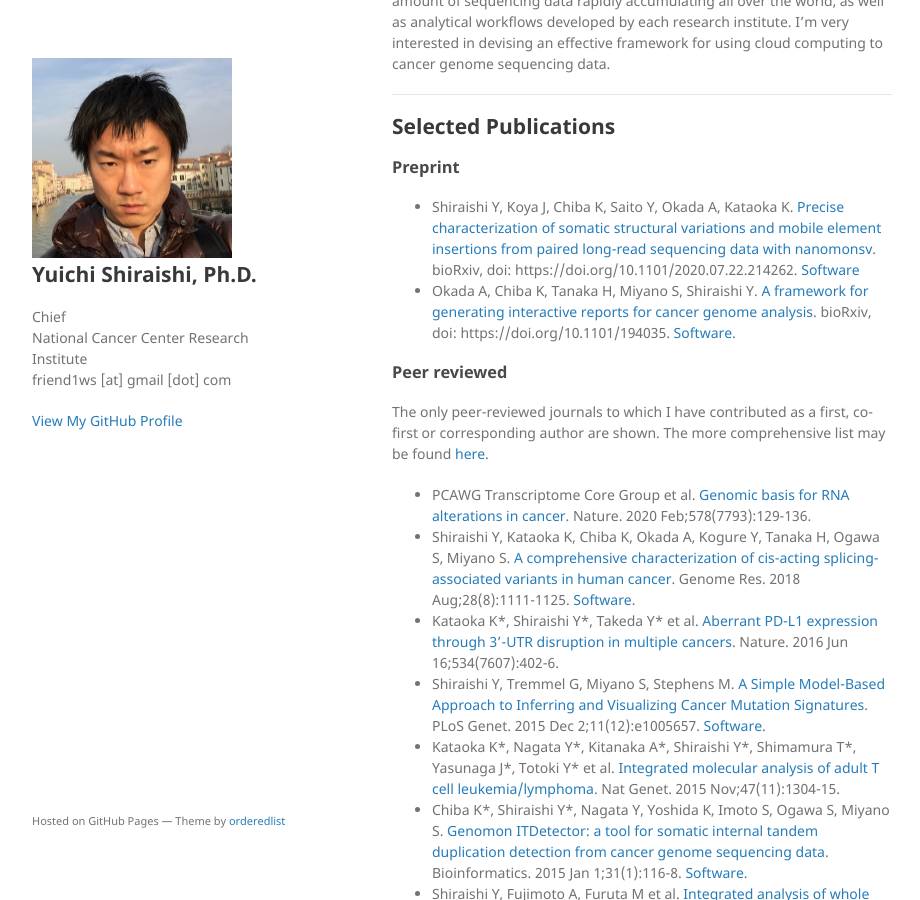
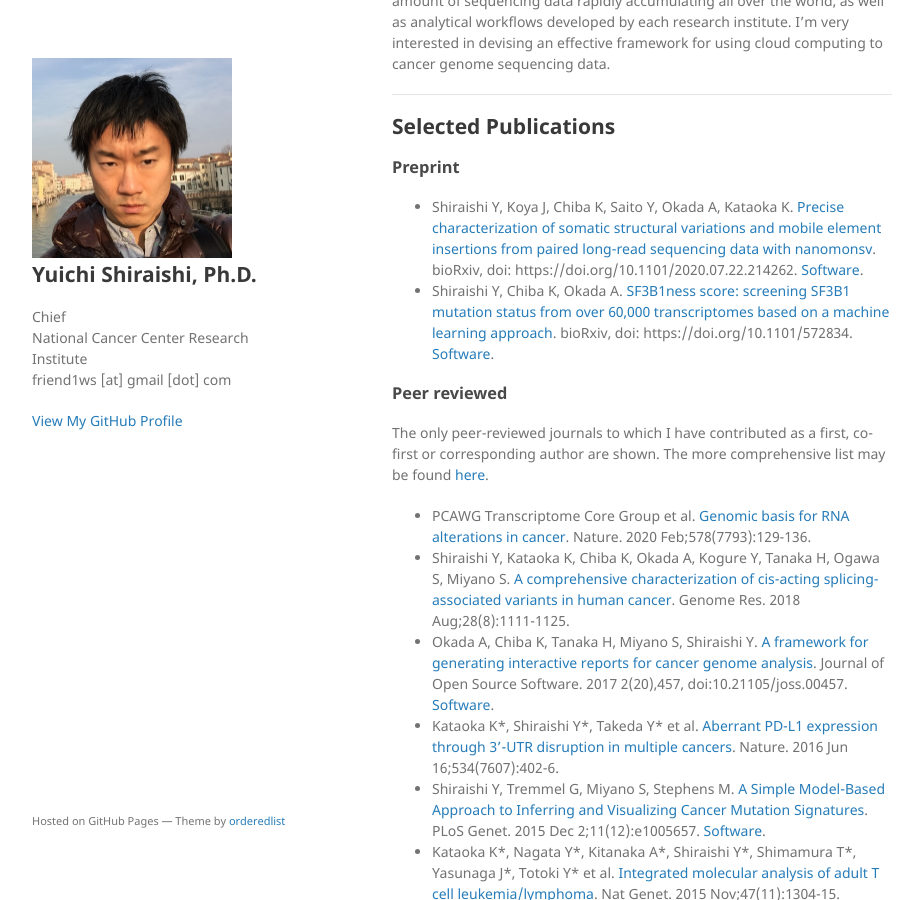
Before and after one commit to friend1ws/friend1ws.github.io, a Jekyll site: the page built from index.md, in a window 1280 px wide and 900 px high, scrolled down 1106 px. Shown: the whole window, without its empty margins (178-1098 px from the left). Built offline with Jekyll 4.4.1, drawn with Linux system fonts in a browser that asks for light colours; our own code applies the rules of GitHub Pages for plain Markdown files.

Commit message:
Update index.md

```diff
--- a/index.md
+++ b/index.md
@@ -60,11 +60,11 @@ I'm very interested in devising an effective framework for using cloud computing
 * Shiraishi Y, Koya J, Chiba K, Saito Y, Okada A, Kataoka K.
 [Precise characterization of somatic structural variations and mobile element insertions from paired long-read sequencing data with nanomonsv](https://www.biorxiv.org/content/10.1101/2020.07.22.214262v1).
 bioRxiv, doi: https://doi.org/10.1101/2020.07.22.214262.
-[Software](https://github.com/friend1ws/nanomonsv)
-*   Okada A, Chiba K, Tanaka H, Miyano S, Shiraishi Y.
-[A framework for generating interactive reports for cancer genome analysis](https://www.biorxiv.org/content/early/2017/10/02/194035).
-bioRxiv, doi: https://doi.org/10.1101/194035.
-[Software](https://github.com/Genomon-Project/paplot).
+[Software](https://github.com/friend1ws/nanomonsv).
+* Shiraishi Y, Chiba K, Okada A.
+[SF3B1ness score: screening SF3B1 mutation status from over 60,000 transcriptomes based on a machine learning approach](https://www.biorxiv.org/content/10.1101/572834v1).
+bioRxiv, doi: https://doi.org/10.1101/572834.
+[Software](https://github.com/friend1ws/SF3B1ness).
 
 ### [](#header-3)Peer reviewed
 
@@ -77,7 +77,10 @@ Nature. 2020 Feb;578(7793):129-136.
 * Shiraishi Y, Kataoka K, Chiba K, Okada A, Kogure Y, Tanaka H, Ogawa S, Miyano S.
 [A comprehensive characterization of cis-acting splicing-associated variants in human cancer](https://genome.cshlp.org/content/early/2018/07/16/gr.231951.117).
 Genome Res. 2018 Aug;28(8):1111-1125.
-[Software](https://github.com/friend1ws/SAVNet).
+* Okada A, Chiba K, Tanaka H, Miyano S, Shiraishi Y.
+[A framework for generating interactive reports for cancer genome analysis](https://www.biorxiv.org/content/early/2017/10/02/194035).
+Journal of Open Source Software. 2017 2(20),457, doi:10.21105/joss.00457.
+[Software](https://github.com/Genomon-Project/paplot).
 * Kataoka K\*, Shiraishi Y\*, Takeda Y\* et al.
 [Aberrant PD-L1 expression through 3'-UTR disruption in multiple cancers](https://www.nature.com/articles/nature18294).
 Nature. 2016 Jun 16;534(7607):402-6.
```
